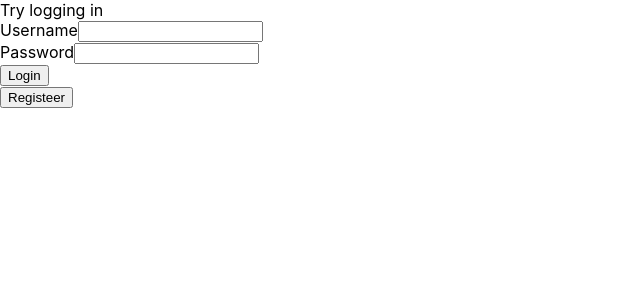
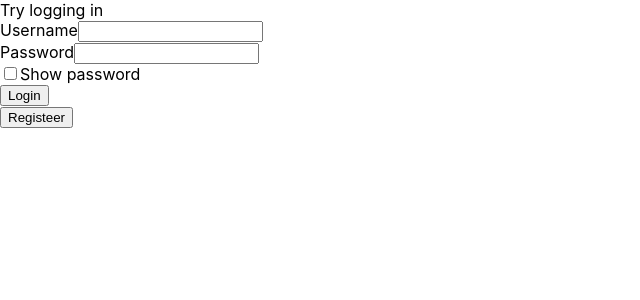
Before and after one commit to SANDR7/next-jwt-prisma, a Next.js app: page /login in a window 1280 px wide. Shown: the top 300 px of the page, without its empty margins (0-640 px from the left). Built offline with nearby package versions, Linux system fonts and the light colour scheme.

Commit message:
Show password function

```diff
--- a/pages/login.tsx
+++ b/pages/login.tsx
@@ -6,7 +6,9 @@ import PageContainer from "@/components/layout/Main";
 
 const Login = () => {
   const [formFields, setFormFields] = useState<any>();
-  const [validateMsg, setValidateMsg] = useState({message: 'Try logging in'});
+
+  const [checked, setChecked] = React.useState(false);
+  const [validateMsg, setValidateMsg] = useState({ message: "Try logging in" });
 
   const router = useRouter();
 
@@ -40,7 +42,7 @@ const Login = () => {
         <div>
           <label htmlFor="password">Password</label>
           <input
-            type="password"
+            type={checked ? 'text': 'password'}
             name="password"
             required
             onChange={(e) =>
@@ -49,12 +51,20 @@ const Login = () => {
           />
         </div>
         <div>
+          <input
+            type="checkbox"
+            defaultChecked={checked}
+            onChange={() => setChecked(!checked)}
+            name="showPass"
+            id="showPass"
+          />
+          Show password
+        </div>
+        <div>
           <input type="submit" value="Login" />
         </div>
       </form>
-      <button onClick={() => router.push('/register')}>
-        Registeer
-      </button>
+      <button onClick={() => router.push("/register")}>Registeer</button>
     </PageContainer>
   );
 };
```
